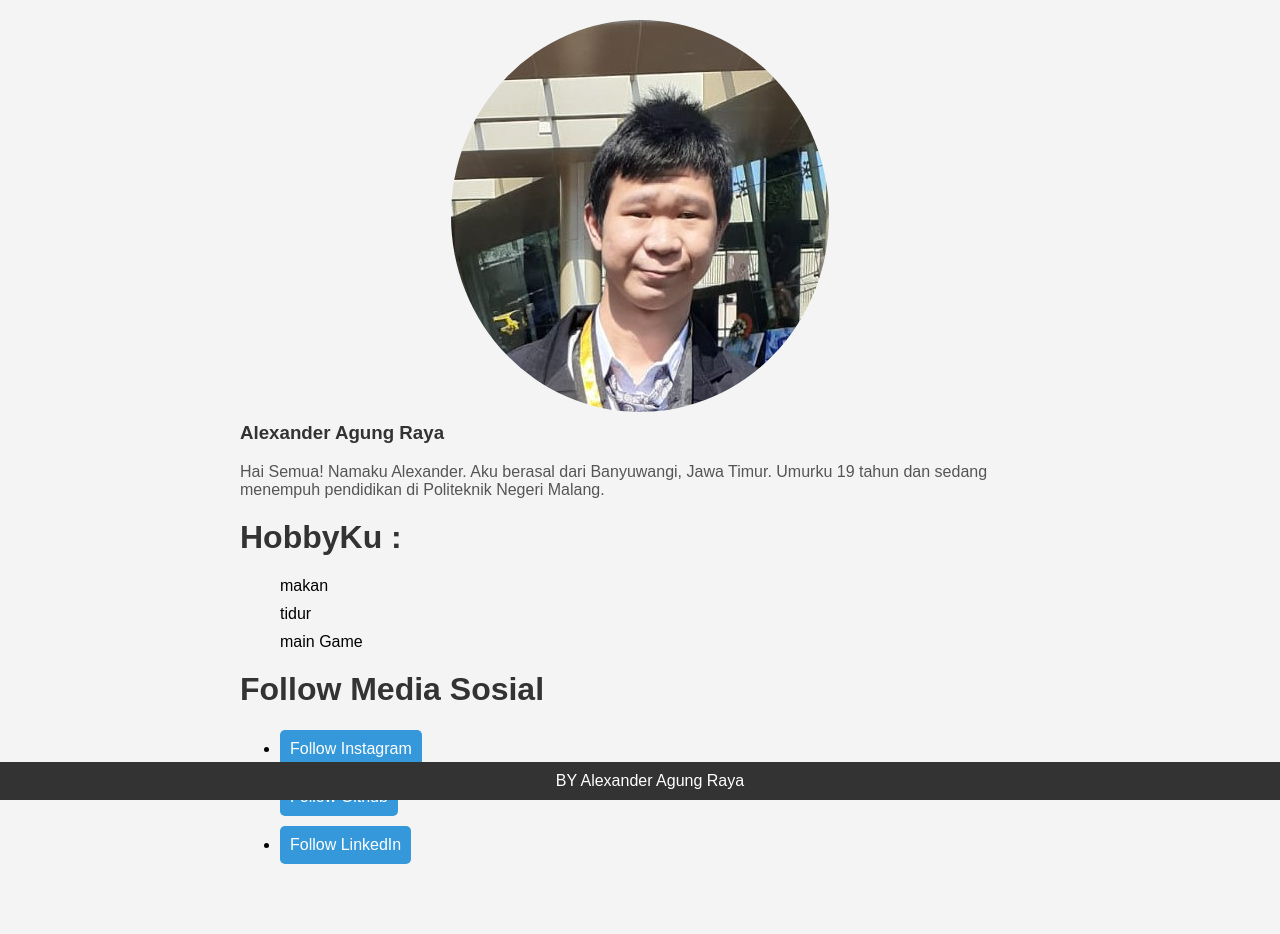
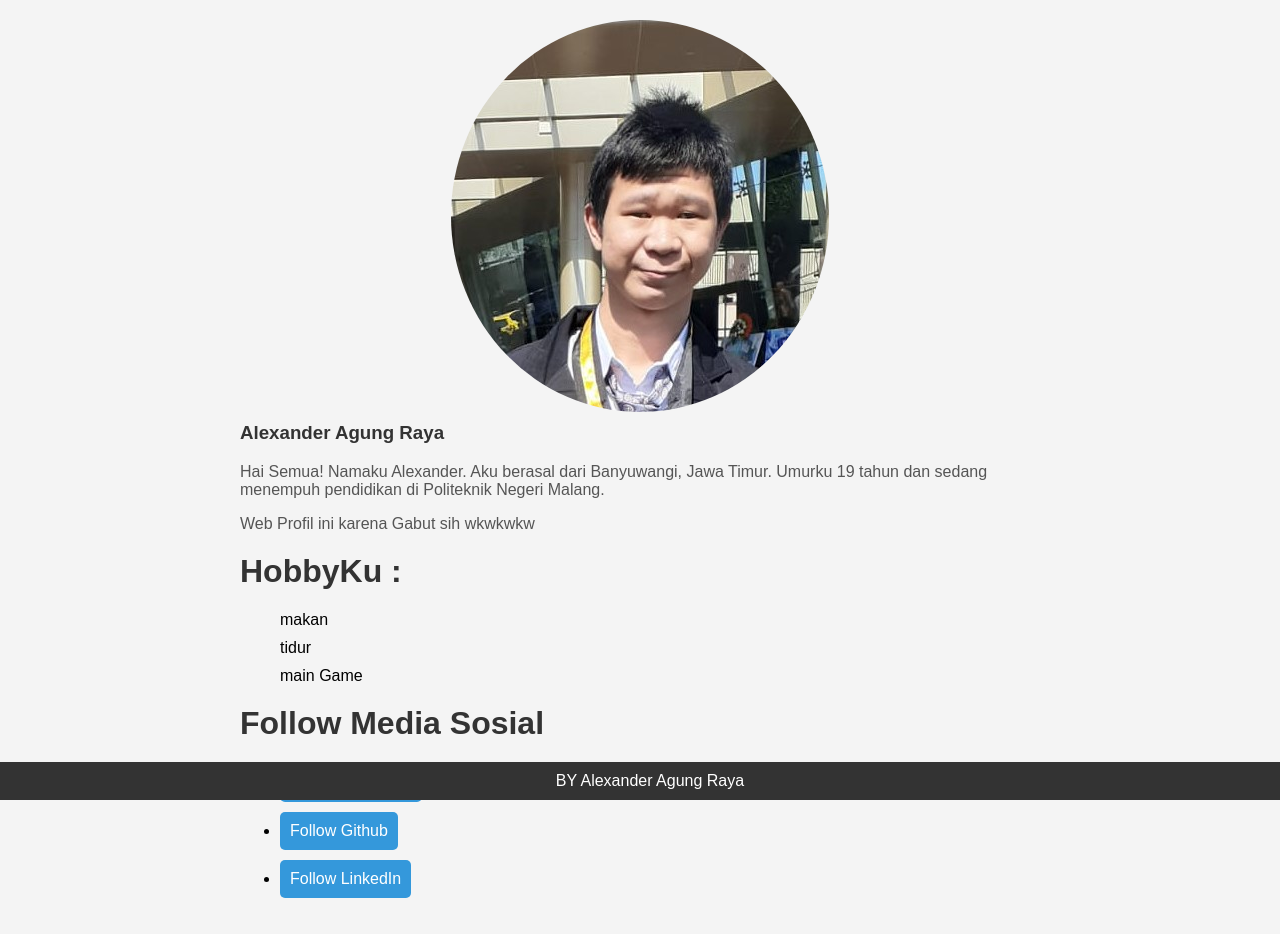
Before and after one commit to AlexanderDev2004/WebProfil-Alex, a plain HTML site: page index.html in a window 1280 px wide. Before the commit the page ends 900 px from the top, so only its background shows below. Drawn offline with Linux system fonts and the light colour scheme.

Commit message:
Update html dan css : Nambah kata-kata

```diff
--- a/Style.css
+++ b/Style.css
@@ -25,6 +25,9 @@ body {
 }
 
 .cerita-singkat {
+    color: #555;
+}
+.Aboutweb{
     color: #555;
 }
 
--- a/index.html
+++ b/index.html
@@ -13,6 +13,9 @@
         <p class="cerita-singkat">
             Hai Semua! Namaku Alexander. Aku berasal dari Banyuwangi, Jawa Timur.
             Umurku 19 tahun dan sedang menempuh pendidikan di Politeknik Negeri Malang.
+        </p>
+        <p class="Aboutweb">
+            Web Profil ini karena Gabut sih wkwkwkw
         </p>
 
         <h1 class="hobby">HobbyKu :</h1>
```
